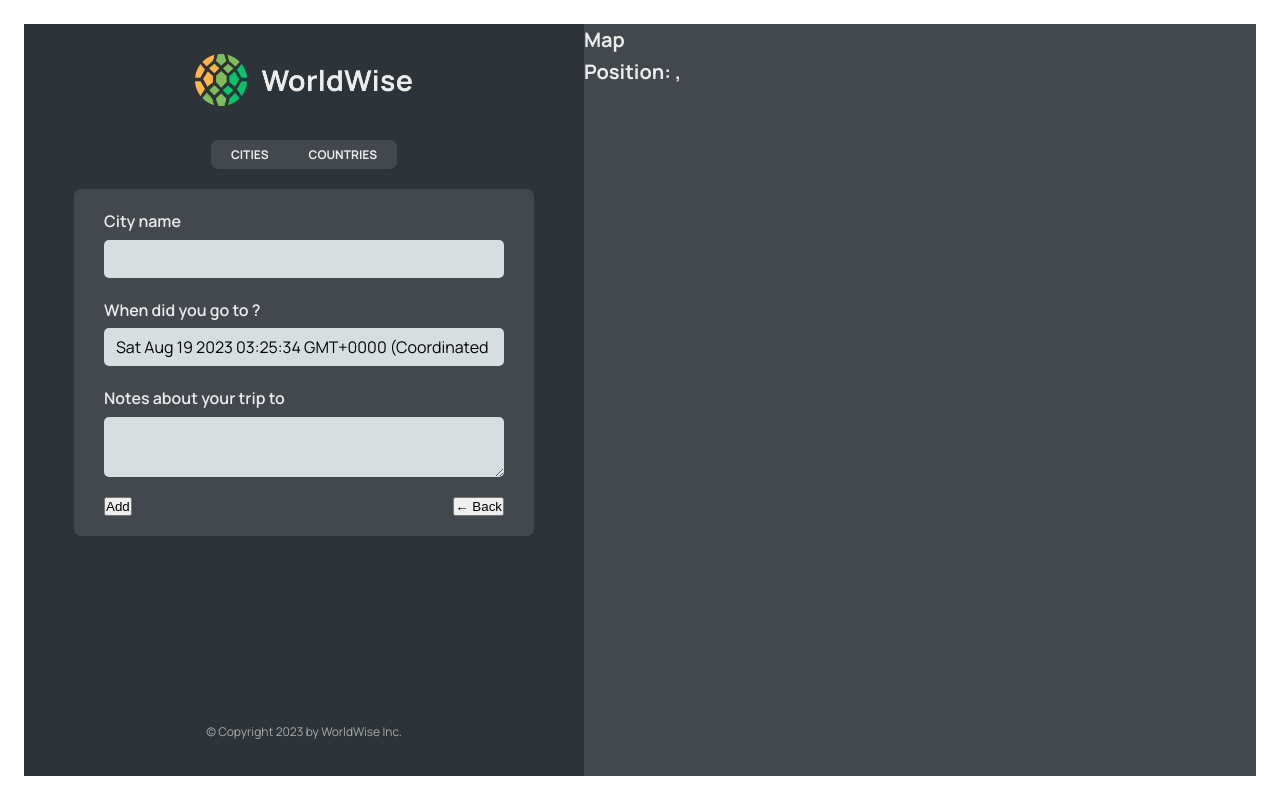
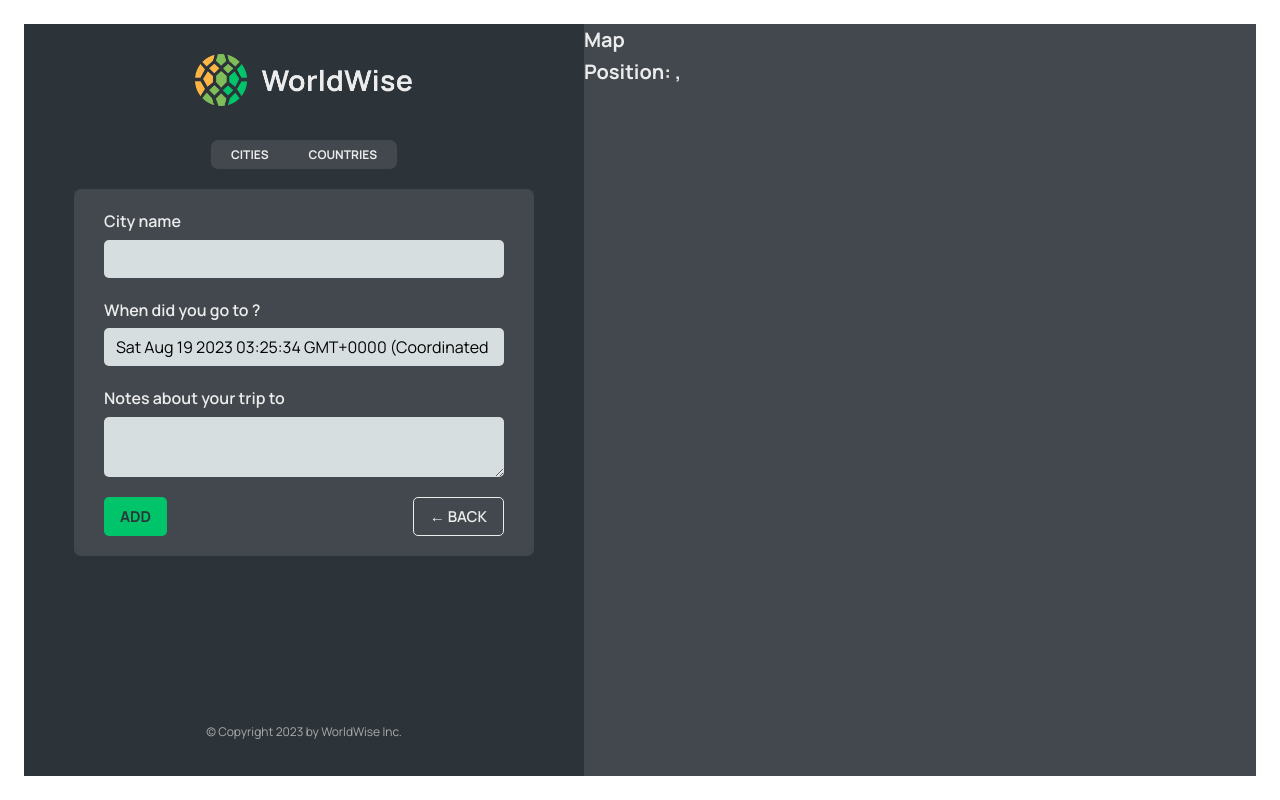
Before and after one commit to Abhishek7487/World-Wise, a React (Vite) app: page /app/form in a window 1280 px wide. Built offline with nearby package versions, Linux system fonts and the light colour scheme; data requests are answered from the project's data file.

Commit message:
Using Programmactic Navigations

```diff
--- a/src/App.jsx
+++ b/src/App.jsx
@@ -1,5 +1,5 @@
 import { useEffect, useState } from "react";
-import { BrowserRouter, Routes, Route } from "react-router-dom";
+import { BrowserRouter, Routes, Route, Navigate } from "react-router-dom";
 
 import Product from "./pages/Product";
 import Pricing from "./pages/Pricing";
@@ -42,10 +42,7 @@
         <Route path="pricing" element={<Pricing />} />
         <Route path="login" element={<Login />} />
         <Route path="app" element={<AppLayout />}>
-          <Route
-            index
-            element={<CityList cities={cities} isLoading={isLoading} />}
-          />
+          <Route index element={<Navigate replace to="cities" />} />
           <Route
             path="cities"
             element={<CityList cities={cities} isLoading={isLoading} />}
--- /dev/null
+++ b/src/components/Button.jsx
@@ -0,0 +1,11 @@
+import styles from "./Button.module.css";
+
+function Button({ children, onClick, type }) {
+  return (
+    <button onClick={onClick} className={`${styles.btn} ${styles[type]}`}>
+      {children}
+    </button>
+  );
+}
+
+export default Button;
--- a/src/components/Form.jsx
+++ b/src/components/Form.jsx
@@ -3,6 +3,8 @@
 import { useState } from "react";
 
 import styles from "./Form.module.css";
+import Button from "./Button";
+import { useNavigate } from "react-router-dom";
 
 export function convertToEmoji(countryCode) {
   const codePoints = countryCode
@@ -13,6 +15,8 @@
 }
 
 function Form() {
+  const navigate = useNavigate();
+
   const [cityName, setCityName] = useState("");
   const [country, setCountry] = useState("");
   const [date, setDate] = useState(new Date());
@@ -49,8 +53,16 @@
       </div>
 
       <div className={styles.buttons}>
-        <button>Add</button>
-        <button>&larr; Back</button>
+        <Button type="primary">Add</Button>
+        <Button
+          type="back"
+          onClick={(e) => {
+            e.preventDefault();
+            navigate(-1);
+          }}
+        >
+          &larr; Back
+        </Button>
       </div>
     </form>
   );
--- a/src/pages/Homepage.jsx
+++ b/src/pages/Homepage.jsx
@@ -17,7 +17,7 @@
           of. Never forget your wonderful experiences, and show your friends how
           you have wandered the world.
         </h2>
-        <Link to="/app/cities" className="cta">
+        <Link to="/app" className="cta">
           Start tracking now
         </Link>
       </section>
```
